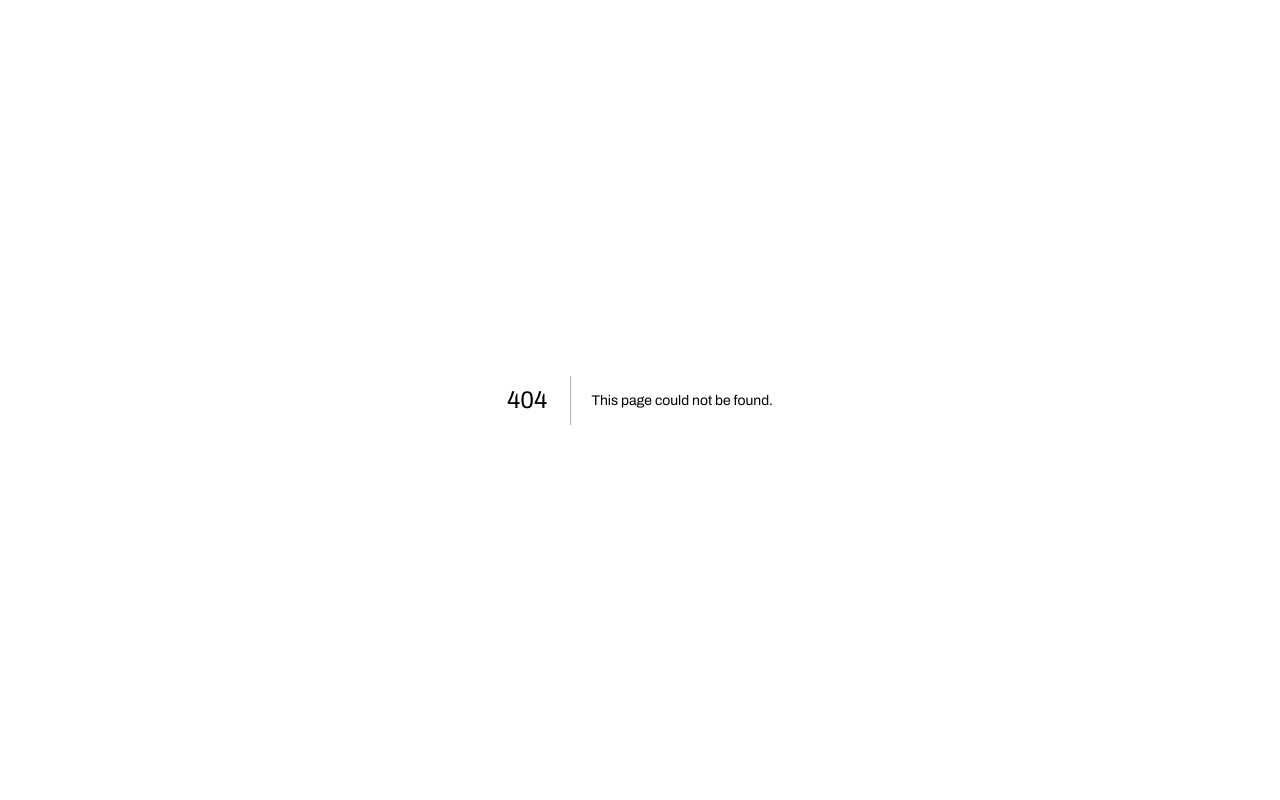
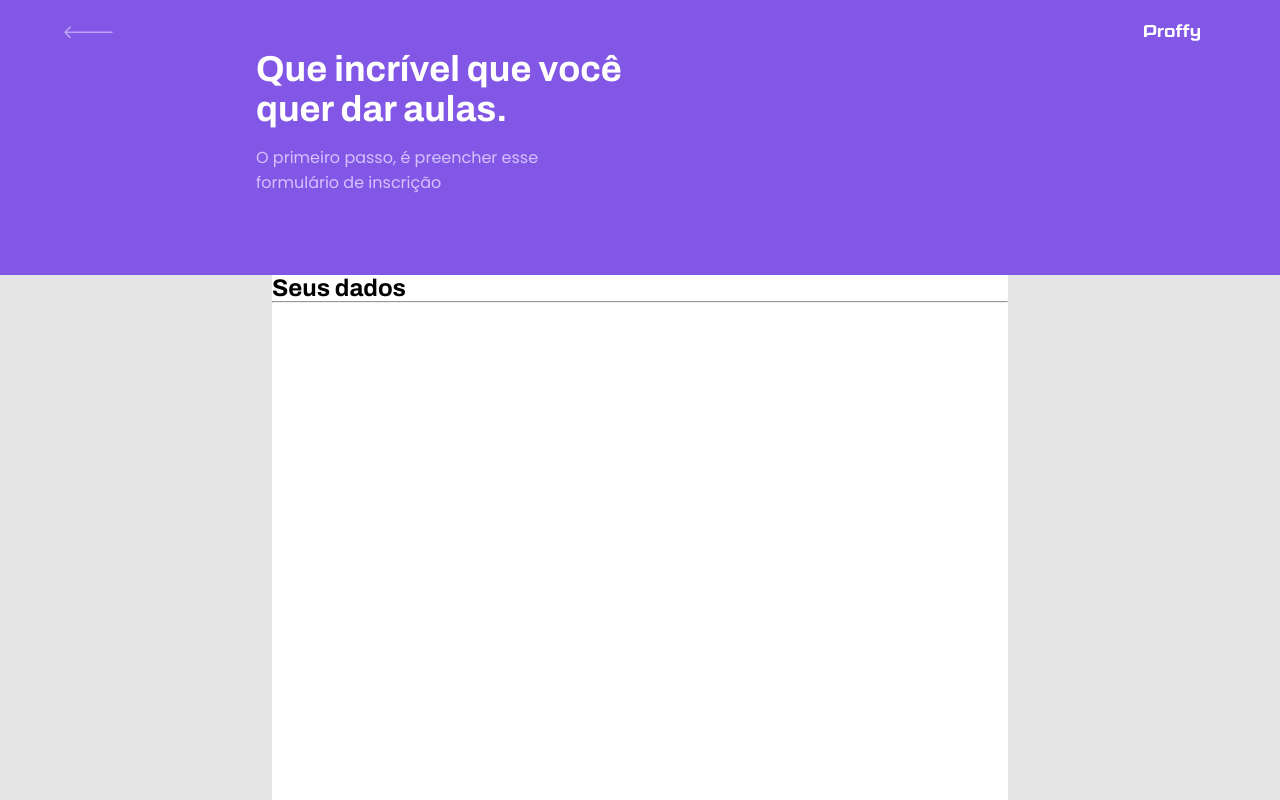
Before and after one commit to pedrolucazx/Proffy, a Next.js app: page /FormProffy in a window 1280 px wide. Before the commit this address had no page. Shown: the top 800 px of the page. Built offline with nearby package versions, Linux system fonts and the light colour scheme.

Commit message:
feat: creating form page

```diff
--- /dev/null
+++ b/pages/FormProffy.jsx
@@ -0,0 +1,34 @@
+/* eslint-disable @next/next/no-img-element */
+import styles from '../styles/FormProffy.module.css'
+import Head from 'next/head'
+import Link from 'next/link'
+export default function FormProffy() {
+  return (
+    <>
+      <Head> <title>PROFFY | CADASTRO</title> </Head>
+      <header className={styles.header}>
+
+        <div className={styles.headerIcons}>
+          <Link href="/" passHref>
+            <img src="/Voltar.svg" alt="" />
+          </Link>
+          <img src="/Proffy.svg" alt="" />
+        </div>
+
+        <div className={styles.headerText}>
+          <h1>Que incrível que você <br /> quer dar aulas.</h1>
+          <span> O primeiro passo, é preencher esse <br /> formulário de inscrição</span>
+        </div>
+      </header>
+      <main>
+        <section className={styles.containerForm}>
+          <form action="" >
+            <h2>Seus dados</h2>
+            <hr />
+
+          </form>
+        </section>
+      </main>
+    </>
+  )
+}
--- /dev/null
+++ b/styles/FormProffy.module.css
@@ -0,0 +1,52 @@
+.header{
+  background: var(--main-color);
+  padding-bottom: 5rem;
+}
+
+.headerIcons{
+  display: flex;
+  justify-content: space-between;
+  padding: 1rem 5rem 0 4rem;
+}
+
+.headerIcons img:first-child{
+  cursor: pointer;
+}
+
+.headerIcons img:last-child{
+  width: 3.5rem;
+}
+
+.headerText{
+  display: flex;
+  flex-direction: column;
+  gap: 1rem;
+  justify-content: center;
+  text-align: left;
+  margin-left: 16rem;
+}
+
+.headerText h1{
+  color: #fff;
+  font-size: 2.25rem;
+  font-weight: 700;
+}
+
+.headerText span{
+  color: #D4C2FF;
+  font-size: 1rem;
+  font-weight: 400;
+}
+
+.containerForm{
+  display: flex;
+  justify-content: center;
+  background-color: #E5E5E5;
+  height: 100vh;
+}
+
+.containerForm form{
+  width: 46rem;
+
+  background: #FFFFFF;
+}
```
Also changed, not shown: pages/index.jsx (+13 -4 lines), public/Voltar.svg (added).
